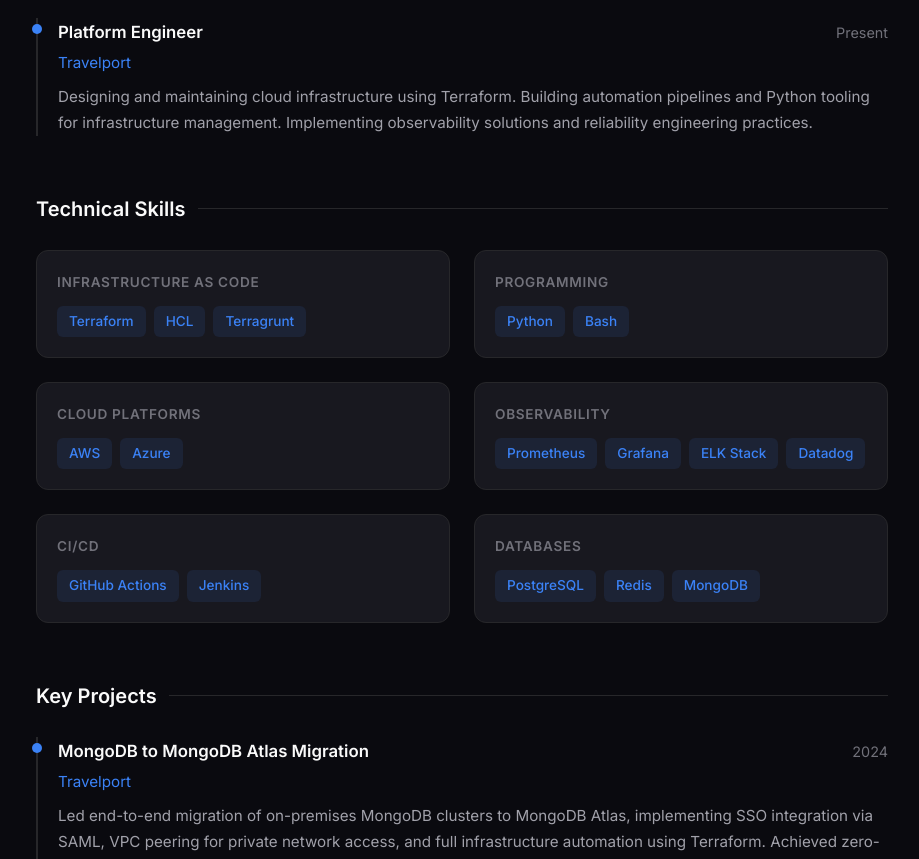
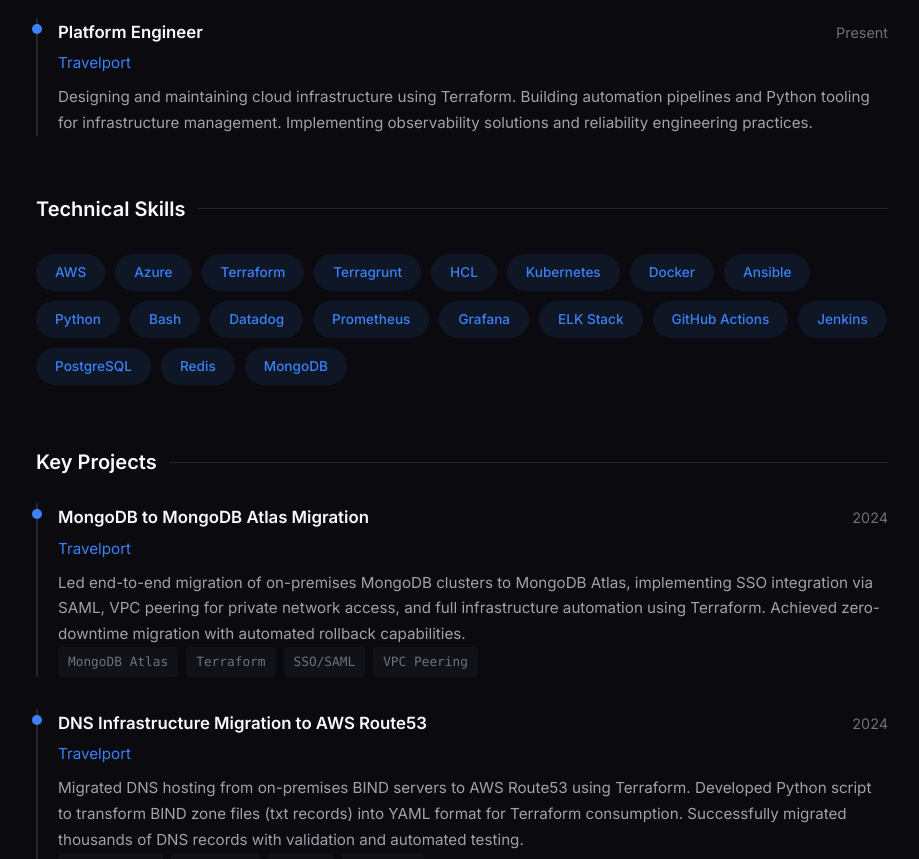
Before and after one commit to kevocrowley/kevincrowley.info, a Flask app: page / in a window 1280 px wide. Shown: the part 950-1809 px from the top of the page, without its empty margins (178-1097 px from the left). Run offline with Flask 3, Linux system fonts and the light colour scheme.

Commit message:
Replace card-style skills grid with compact badge cloud
- Consolidate 9 categorized cards into 19 flat skill badges
- Cut outdated tools: Nagios, Zabbix, Puppet, DigitalOcean, Cisco, etc.
- Remove non-tech tags (On-Call L2, Incident Response, SLA Management)
- Modern rounded-pill badge style with hover effect
- Takes ~1/3 the vertical space

```diff
--- a/app.py
+++ b/app.py
@@ -102,14 +102,27 @@ def index():
         },
     ]
 
-    skills = {
-        "Infrastructure as Code": ["Terraform", "HCL", "Terragrunt"],
-        "Programming": ["Python", "Bash"],
-        "Cloud Platforms": ["AWS", "Azure"],
-        "Observability": ["Prometheus", "Grafana", "ELK Stack", "Datadog"],
-        "CI/CD": ["GitHub Actions", "Jenkins"],
-        "Databases": ["PostgreSQL", "Redis", "MongoDB"],
-    }
+    skills = [
+        "AWS",
+        "Azure",
+        "Terraform",
+        "Terragrunt",
+        "HCL",
+        "Kubernetes",
+        "Docker",
+        "Ansible",
+        "Python",
+        "Bash",
+        "Datadog",
+        "Prometheus",
+        "Grafana",
+        "ELK Stack",
+        "GitHub Actions",
+        "Jenkins",
+        "PostgreSQL",
+        "Redis",
+        "MongoDB",
+    ]
 
     projects = [
         {
--- a/templates/index.html
+++ b/templates/index.html
@@ -271,41 +271,27 @@
             font-size: 0.95rem;
         }
 
-        .skills-grid {
-            display: grid;
-            grid-template-columns: repeat(auto-fill, minmax(280px, 1fr));
-            gap: 24px;
+        .skills-cloud {
+            display: flex;
+            flex-wrap: wrap;
+            gap: 10px;
+            padding: 4px 0;
         }
 
-        .skill-category {
-            background: var(--bg-card);
-            border: 1px solid var(--border);
-            border-radius: 12px;
-            padding: 20px;
+        .skill-badge {
+            background: var(--accent-muted);
+            color: var(--accent);
+            padding: 6px 18px;
+            border-radius: 20px;
+            font-size: 0.85rem;
+            font-weight: 500;
+            transition: all 0.2s;
+            border: 1px solid transparent;
         }
 
-        .skill-category h3 {
-            font-size: 0.85rem;
-            font-weight: 600;
-            text-transform: uppercase;
-            letter-spacing: 0.05em;
-            color: var(--text-muted);
-            margin-bottom: 12px;
-        }
-
-        .skill-list {
-            display: flex;
-            flex-wrap: wrap;
-            gap: 8px;
-        }
-
-        .skill-tag {
-            background: var(--accent-muted);
-            color: var(--accent);
-            padding: 4px 12px;
-            border-radius: 6px;
-            font-size: 0.85rem;
-            font-weight: 500;
+        .skill-badge:hover {
+            border-color: var(--accent);
+            transform: translateY(-1px);
         }
 
         .projects-grid {
@@ -542,16 +528,9 @@
 
         <section>
             <h2>Technical Skills</h2>
-            <div class="skills-grid">
-                {% for category, items in skills.items() %}
-                <div class="skill-category">
-                    <h3>{{ category }}</h3>
-                    <div class="skill-list">
-                        {% for skill in items %}
-                        <span class="skill-tag">{{ skill }}</span>
-                        {% endfor %}
-                    </div>
-                </div>
+            <div class="skills-cloud">
+                {% for skill in skills %}
+                <span class="skill-badge">{{ skill }}</span>
                 {% endfor %}
             </div>
         </section>
```
Also changed, not shown: index.html (+36 -116 lines).
